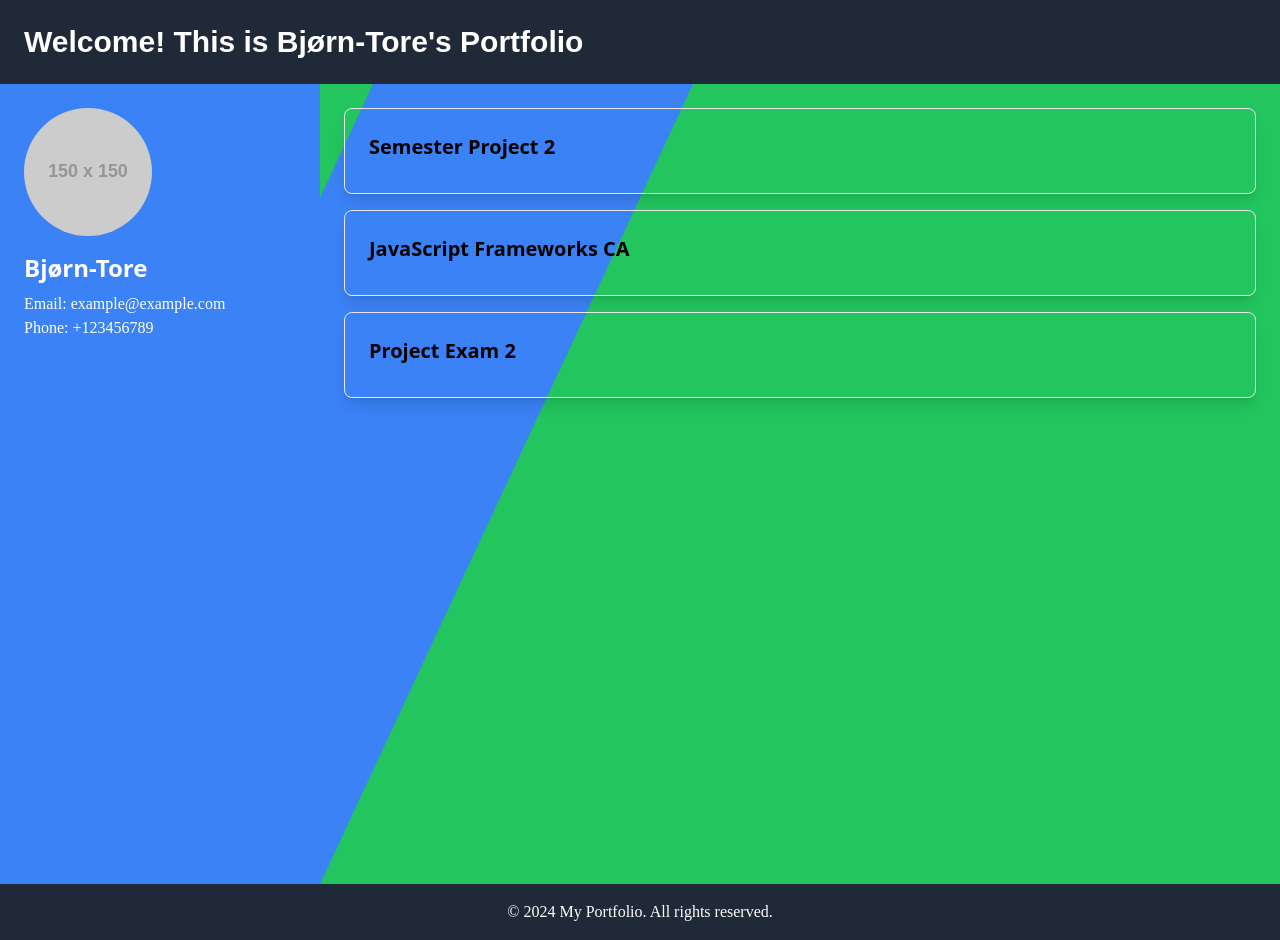
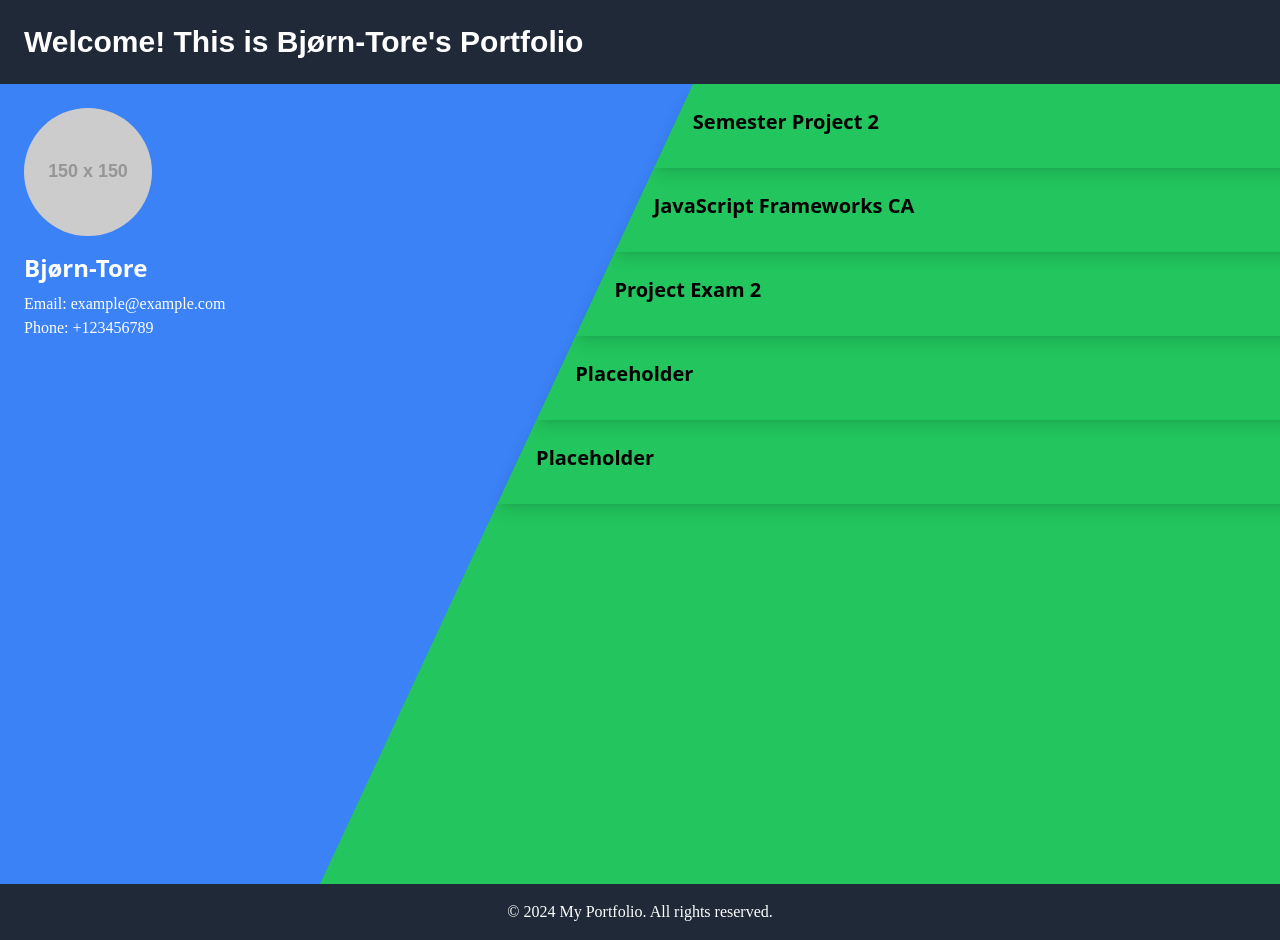
Before and after one commit to Bjonne696/portifollio-2, a React (Create React App) app: page / in a window 1280 px wide. Built offline with nearby package versions, Linux system fonts and the light colour scheme; a web font is replaced by a local one.

Commit message:
Completed design with diagonal stacked cards
Created custom rule in index.css using transform: skewX

```diff
--- a/src/components/ProjectCard.jsx
+++ b/src/components/ProjectCard.jsx
@@ -1,8 +1,8 @@
 const ProjectCard = ({ project }) => {
   return (
-    <div className="block w-full border rounded-lg overflow-hidden shadow-lg transform transition duration-500 hover:bg-yellow-300 flex flex-col justify-between">
+    <div className="block w-full overflow-hidden shadow-lg transform transition duration-500 hover:bg-yellow-300 flex flex-col justify-between">
       <div className="p-6">
-        <h3 className="text-xl font-semibold mb-2">{project.title}</h3>
+        <h3 className="text-xl font-semibold reverse-custom-skew mb-2">{project.title}</h3>
       </div>
     </div>
   );
--- a/src/data/projectsData.jsx
+++ b/src/data/projectsData.jsx
@@ -23,6 +23,22 @@ const Projects = [
       repoUrl: 'https://github.com/Bjonne696/project-exam-2-holidaze.git',
       liveUrl: ' https://mellifluous-genie-846ce1.netlify.app'
     },
+    {
+      id: 4,
+      title: 'Placeholder',
+      info: 'Lorem ipsum dolor sit amet, consectetur adipiscing elit. Aenean blandit condimentum eros ut luctus. Nunc porta tortor at eros rutrum, a tincidunt dui malesuada. Integer auctor faucibus interdum. Sed posuere eros ut ornare ultrices..',
+      imageUrl: 'https://fastly.picsum.photos/id/964/200/300.jpg?hmac=4TmUg5VWiMt4hl9NxKOrX4W3N74VEbYJLbFeZbx3-tE',
+      repoUrl: 'github link goes here',
+      liveUrl: 'live link goes here'
+    },
+    {
+      id: 5,
+      title: 'Placeholder',
+      info: 'Nullam malesuada maximus odio quis ultricies. Sed finibus augue ac molestie accumsan. Suspendisse viverra magna a magna rutrum, convallis efficitur nibh iaculis. Donec sodales id neque id volutpat. Etiam leo nibh, pharetra sed neque quis, mattis commodo urna. In rutrum metus id quam finibus ultricies.',
+      imageUrl: 'https://fastly.picsum.photos/id/464/200/300.jpg?hmac=M4MNTPYELJRy0vZcT-h-EWmXkPdnXHvF9ufEPkhDt2g',
+      repoUrl: 'github link goes here',
+      liveUrl: 'live link goes here'
+    },
   ];
 
   export default Projects;
--- a/src/index.css
+++ b/src/index.css
@@ -7,6 +7,10 @@
   transform-origin: bottom right;
 }
 
+.reverse-custom-skew {
+  transform: skewX(25deg);
+  transform-origin: bottom right;
+}
 
 h1 {
   font-family: 'megavolt', Arial, sans-serif;
--- a/src/pages/Homepage.jsx
+++ b/src/pages/Homepage.jsx
@@ -23,7 +23,7 @@ const Portfolio = () => {
       </div>
 
       {/* Right Side: Project Cards */}
-      <div className="flex-grow bg-green-500 flex flex-col items-start space-y-4 p-6">
+      <div className="flex-grow bg-green-500 custom-skew flex flex-col items-start">
         {projects.map((project) => (
           <ProjectCard key={project.id} project={project} />
         ))}
```
